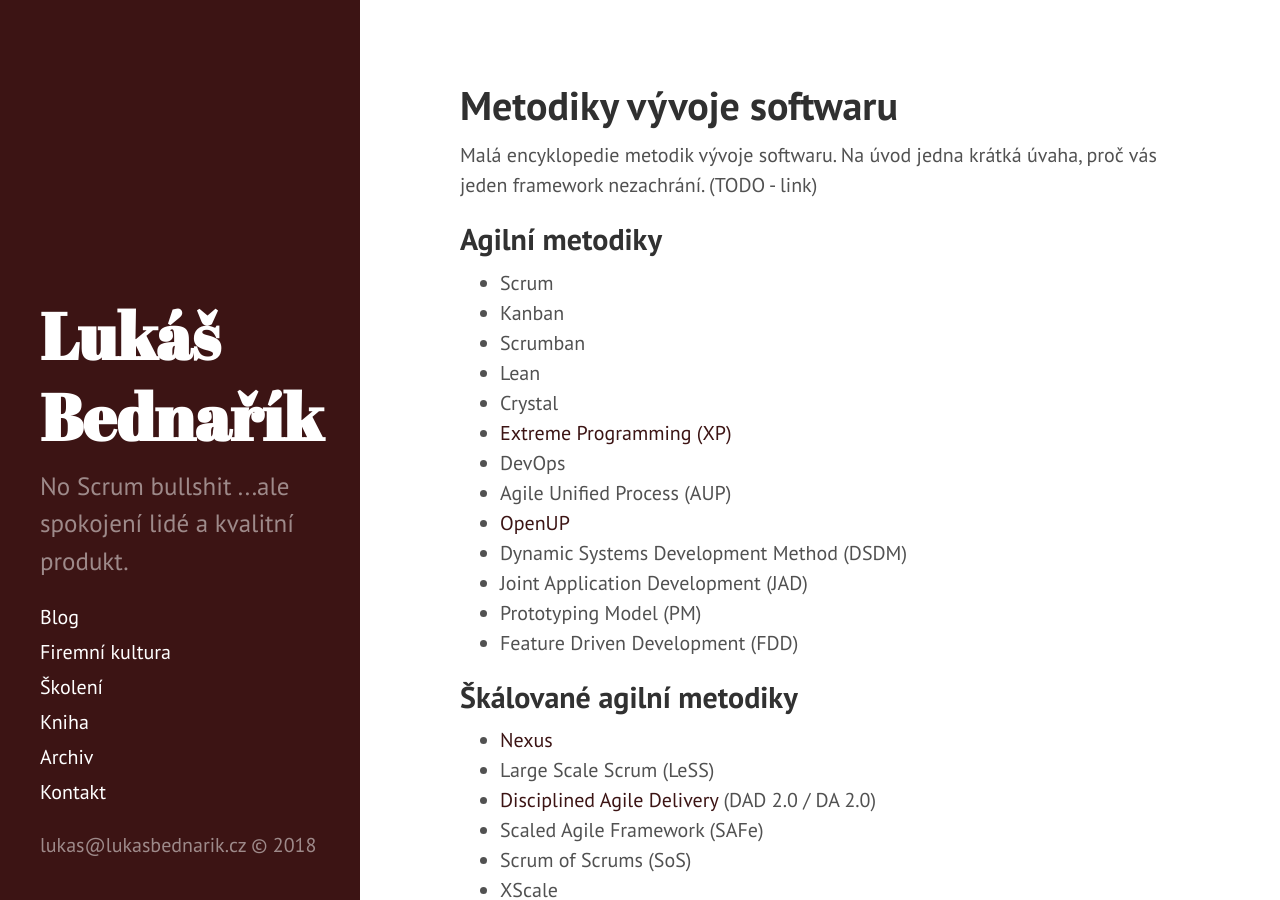
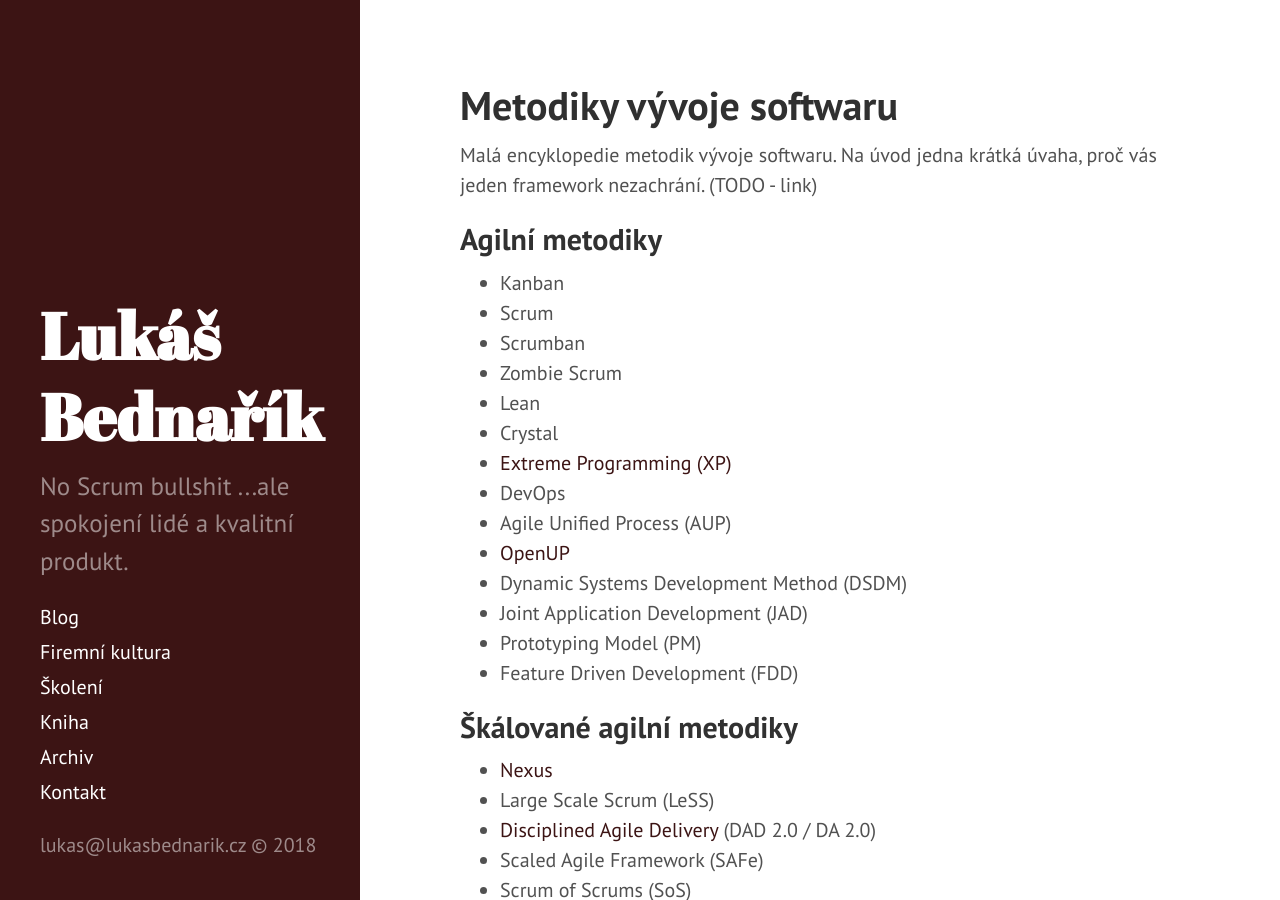
Before and after one commit to lukasbednarik/lukasbednarik.cz, a Jekyll site: the page built from _pages/metodiky.md, in a window 1280 px wide and 900 px high. Built offline with Jekyll 4.4.1, drawn with Linux system fonts in a browser that asks for light colours.

Commit message:
Update metodiky.md

```diff
--- a/_pages/metodiky.md
+++ b/_pages/metodiky.md
@@ -9,9 +9,10 @@
 
 ## Agilní metodiky
 
+- Kanban
 - Scrum
-- Kanban
 - Scrumban
+- Zombie Scrum
 - Lean
 - Crystal
 - [Extreme Programming (XP)](/extremni-programovani)
```
